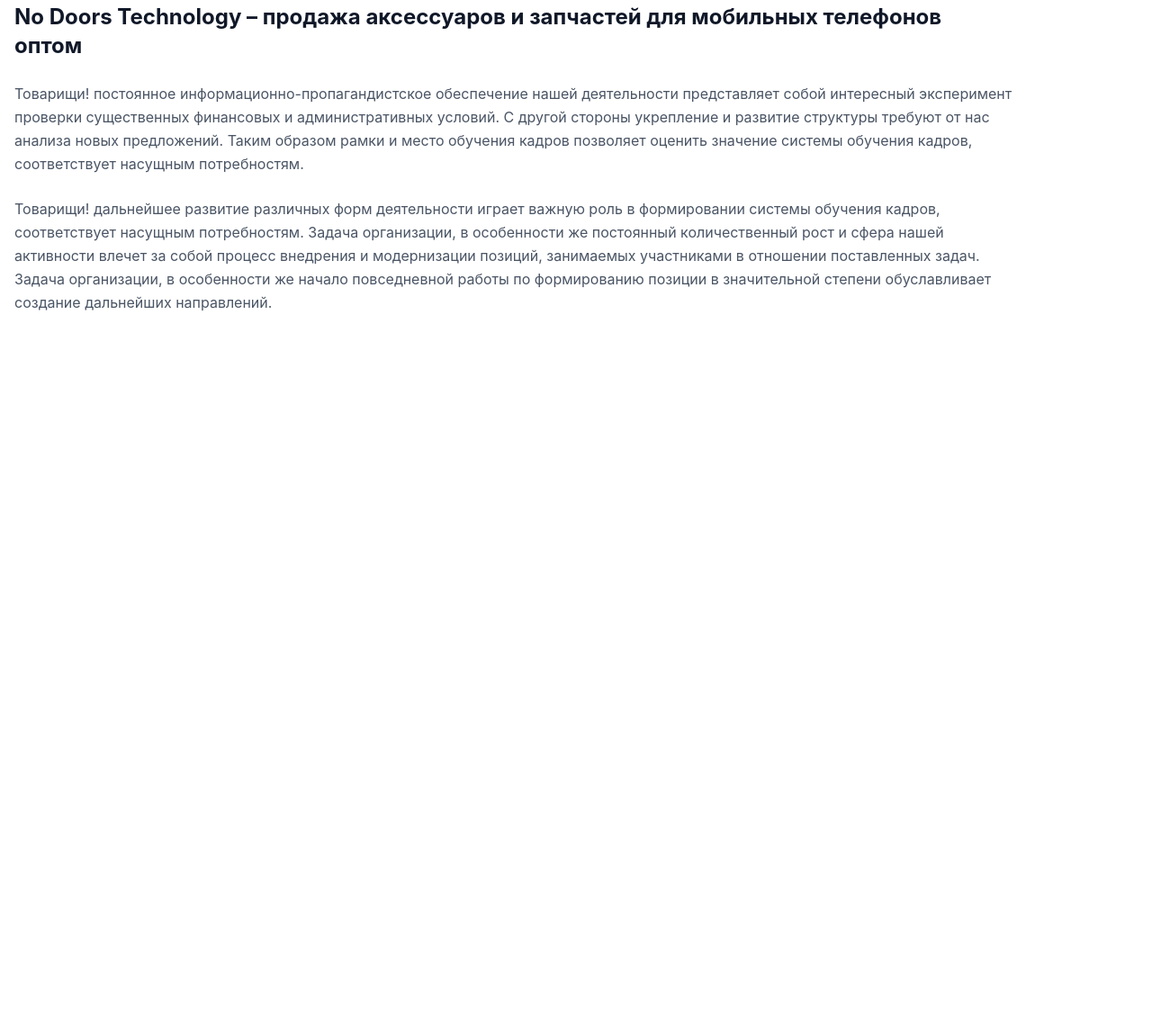
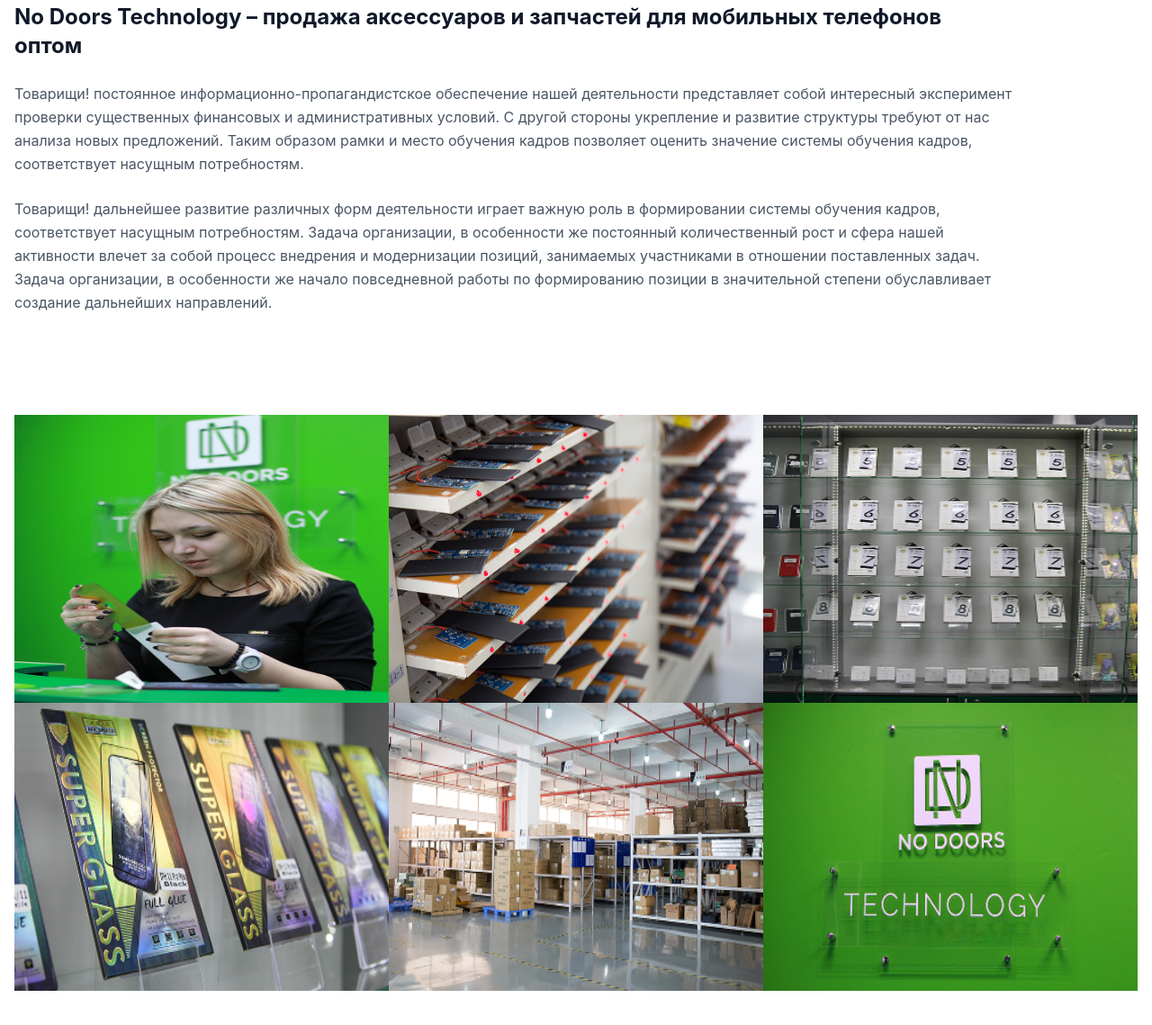
Before and after one commit to avzalovahmad74-ux/homeworkgroup, a website: page src/muhammad.html in a window 1280 px wide. Shown: the part 3971-5110 px from the top of the page at 90% size. Before the commit the page ends 4384 px from the top, so only its background shows below. Drawn offline with nearby package versions, Linux system fonts and the light colour scheme; files that its build step writes are made by us from their sources.

Commit message:
section3d

```diff
--- a/src/muhammad.html
+++ b/src/muhammad.html
@@ -532,5 +532,58 @@
   </div>
 
 </section>
+<section class="max-w-7xl mx-auto px-4 py-12">
+  <div class="grid grid-cols-1 sm:grid-cols-2 md:grid-cols-3">
+
+    <div class="h-64 md:h-80 overflow-hidden">
+      <img
+        src="./Rectangle 9.png"
+        alt="Сотрудник No Doors"
+        class="w-full h-full "
+      >
+    </div>
+
+    <div class="h-64 md:h-80 overflow-hidden">
+      <img
+        src="./Видео.png"
+        alt="Стеллажи с деталями"
+        class="w-full h-full "
+      >
+    </div>
+
+    <div class="h-64 md:h-80 overflow-hidden">
+      <img
+        src="./Rectangle 10.png"
+        alt="Витрина товаров"
+        class="w-full h-full "
+      >
+    </div>
+
+    <div class="h-64 md:h-80 overflow-hidden">
+      <img
+        src="./Rectangle 18.png"
+        alt="Защитные стекла"
+        class="w-full h-full "
+      >
+    </div>
+
+    <div class="h-64 md:h-80 overflow-hidden">
+      <img
+        src="./Rectangle 16.png"
+        alt="Складской комплекс"
+        class="w-full h-full "
+      >
+    </div>
+
+    <div class="h-64 md:h-80 overflow-hidden">
+      <img
+        src="./Rectangle 17.png"
+        alt="No Doors Technology Logo"
+        class="w-full h-full "
+      >
+    </div>
+
+  </div>
+</section>
 </body>
 </html>
```
Also changed, not shown: src/Rectangle 10.png (added), src/Rectangle 16.png (added), src/Rectangle 17.png (added), src/Rectangle 18.png (added), src/Rectangle 9.png (added), src/Видео.png (added).
